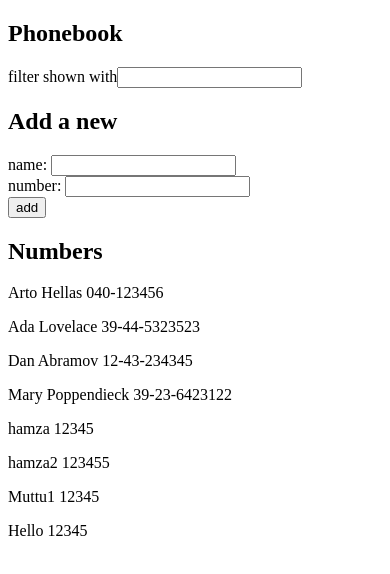
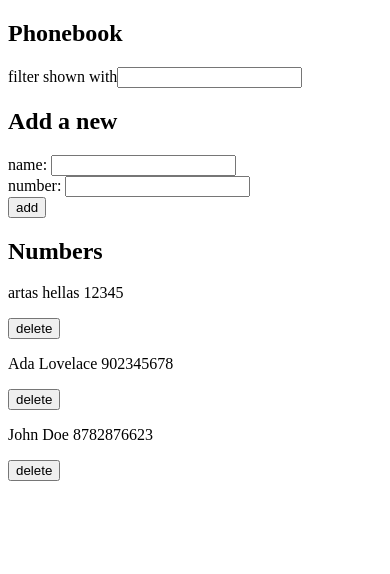
Before and after one commit to Hamzakam/fullstackopen, a React (Create React App) app in the folder part2/phonebook/: page / in a window 390 px wide. Shown: the top 574 px of the page. Built offline with nearby package versions, Linux system fonts and the light colour scheme; data requests are answered from the project's data file.

Commit message:
2.17 2.18 Phonebook. Added delete and update functionality.

```diff
--- a/part2/phonebook/db.json
+++ b/part2/phonebook/db.json
@@ -1,44 +1,19 @@
 {
   "persons": [
     {
-      "name": "Arto Hellas",
-      "phoneNumber": "040-123456",
+      "phoneNumber": "12345",
+      "name": "artas hellas",
       "id": 1
     },
     {
       "name": "Ada Lovelace",
-      "phoneNumber": "39-44-5323523",
-      "id": 2
-    },
-    {
-      "name": "Dan Abramov",
-      "phoneNumber": "12-43-234345",
+      "phoneNumber": "902345678",
       "id": 3
     },
     {
-      "name": "Mary Poppendieck",
-      "phoneNumber": "39-23-6423122",
+      "name": "John Doe",
+      "phoneNumber": "8782876623",
       "id": 4
-    },
-    {
-      "name": "hamza",
-      "phoneNumber": "12345",
-      "id": 5
-    },
-    {
-      "name": "hamza2",
-      "phoneNumber": "123455",
-      "id": 6
-    },
-    {
-      "name": "Muttu1",
-      "phoneNumber": "12345",
-      "id": 7
-    },
-    {
-      "name": "Hello",
-      "phoneNumber": "12345",
-      "id": 8
     }
   ]
 }
--- a/part2/phonebook/src/App.js
+++ b/part2/phonebook/src/App.js
@@ -19,7 +19,24 @@ const App = () => {
     const handleOnSubmit = (event) => {
         event.preventDefault();
         if (persons.some((person) => person.name === newName)) {
-            alert(`${newName} is already added to phonebook`);
+            if (
+                window.confirm(
+                    `${newName} is already added to phonebook,replace old number with new?`
+                )
+            ) {
+                const toUpdatePerson = persons.find(
+                    (person) => person.name === newName
+                );
+                personServices
+                    .updatePerson(toUpdatePerson, newPhoneNumber)
+                    .then((res) => {
+                        setPersons(
+                            persons.map((person) => {
+                                return person !== toUpdatePerson ? person : res;
+                            })
+                        );
+                    });
+            }
         } else {
             const newPerson = { name: newName, phoneNumber: newPhoneNumber };
             personServices.createPerson(newPerson).then((res) => {
@@ -37,7 +54,13 @@ const App = () => {
     const handleFilterChange = (e) => setSearchInput(e.target.value);
     const handleNameChange = (e) => setNewName(e.target.value);
     const handleNumberChange = (e) => setNewPhoneNumber(e.target.value);
-
+    const handleNumberDelete = (id) => {
+        if (window.confirm("Delete user?")) {
+            personServices.deletePerson(id).then(() => {
+                setPersons(persons.filter((person) => person.id !== id));
+            });
+        }
+    };
     return (
         <div>
             <h2>Phonebook</h2>
@@ -51,7 +74,11 @@ const App = () => {
                 newPhoneNumber={newPhoneNumber}
             />
             <h2>Numbers</h2>
-            <Persons persons={persons} searchInput={searchInput} />
+            <Persons
+                persons={persons}
+                searchInput={searchInput}
+                handleDelete={handleNumberDelete}
+            />
         </div>
     );
 };
--- a/part2/phonebook/src/Components/Persons.js
+++ b/part2/phonebook/src/Components/Persons.js
@@ -1,19 +1,26 @@
-const Person = ({ name, phoneNumber }) => {
+const Person = ({ person, handleDelete }) => {
     return (
-        <p>
-            {name} {phoneNumber}
-        </p>
+        <div>
+            <p>
+                {person.name} {person.phoneNumber}
+            </p>
+            <button onClick={() => handleDelete(person.id)}>delete</button>
+        </div>
     );
 };
-const Persons = ({ persons, searchInput }) => {
+const Persons = ({ persons, searchInput, handleDelete }) => {
     return persons
         .filter(
             (person) =>
                 searchInput === "" ||
                 person.name.toLowerCase().includes(searchInput.toLowerCase())
         )
-        .map(({ name, phoneNumber }) => (
-            <Person key={name} name={name} phoneNumber={phoneNumber} />
+        .map((person) => (
+            <Person
+                key={person.id}
+                person={person}
+                handleDelete={handleDelete}
+            />
         ));
 };
 export default Persons;
--- a/part2/phonebook/src/services.js
+++ b/part2/phonebook/src/services.js
@@ -8,9 +8,18 @@ const createPerson = (personObject) => {
     return axios.post(baseURL, personObject).then((res) => res.data);
 };
 
-const updatePerson = (id, personObject) => {
-    return axios.put(`${baseURL}/${id}`, personObject).then((res) => res.data);
+const updatePerson = (personObject, newPhoneNumber) => {
+    return axios
+        .put(`${baseURL}/${personObject.id}`, {
+            ...personObject,
+            phoneNumber: newPhoneNumber,
+        })
+        .then((res) => res.data);
 };
 
-const personServices = { getAll, createPerson, updatePerson };
+const deletePerson = (id) => {
+    return axios.delete(`${baseURL}/${id}`);
+};
+
+const personServices = { getAll, createPerson, updatePerson, deletePerson };
 export default personServices;
```
